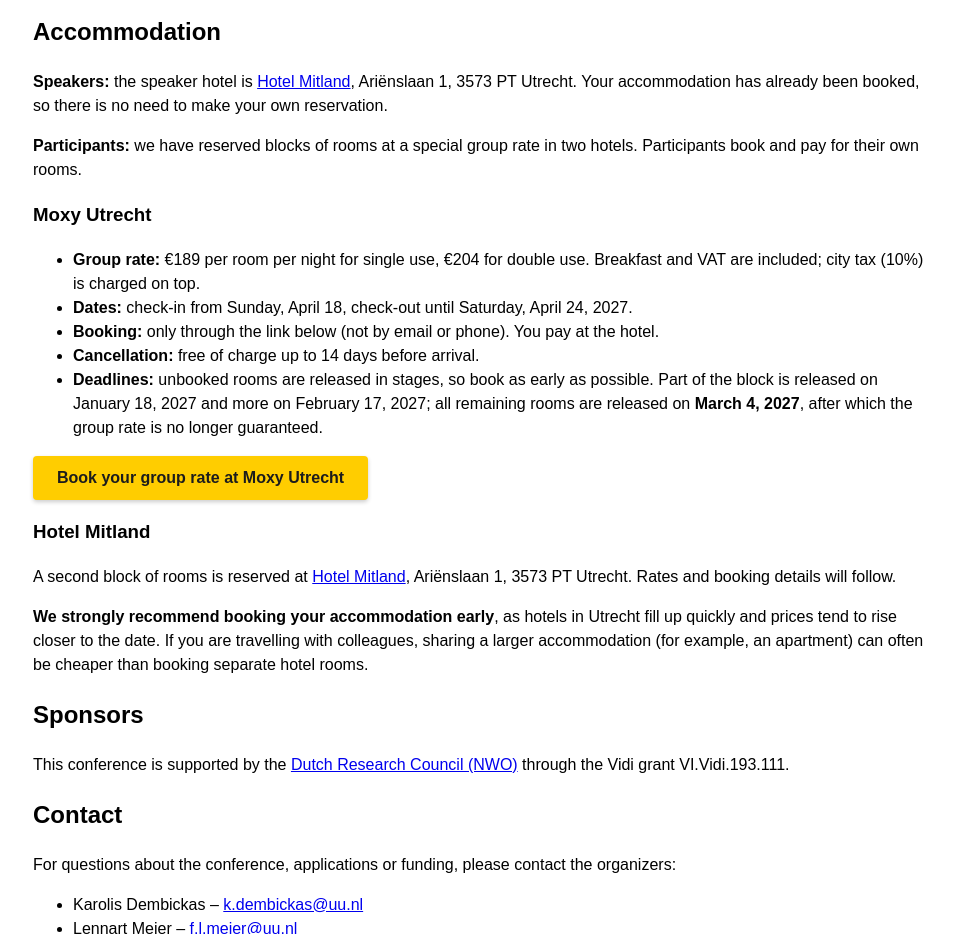
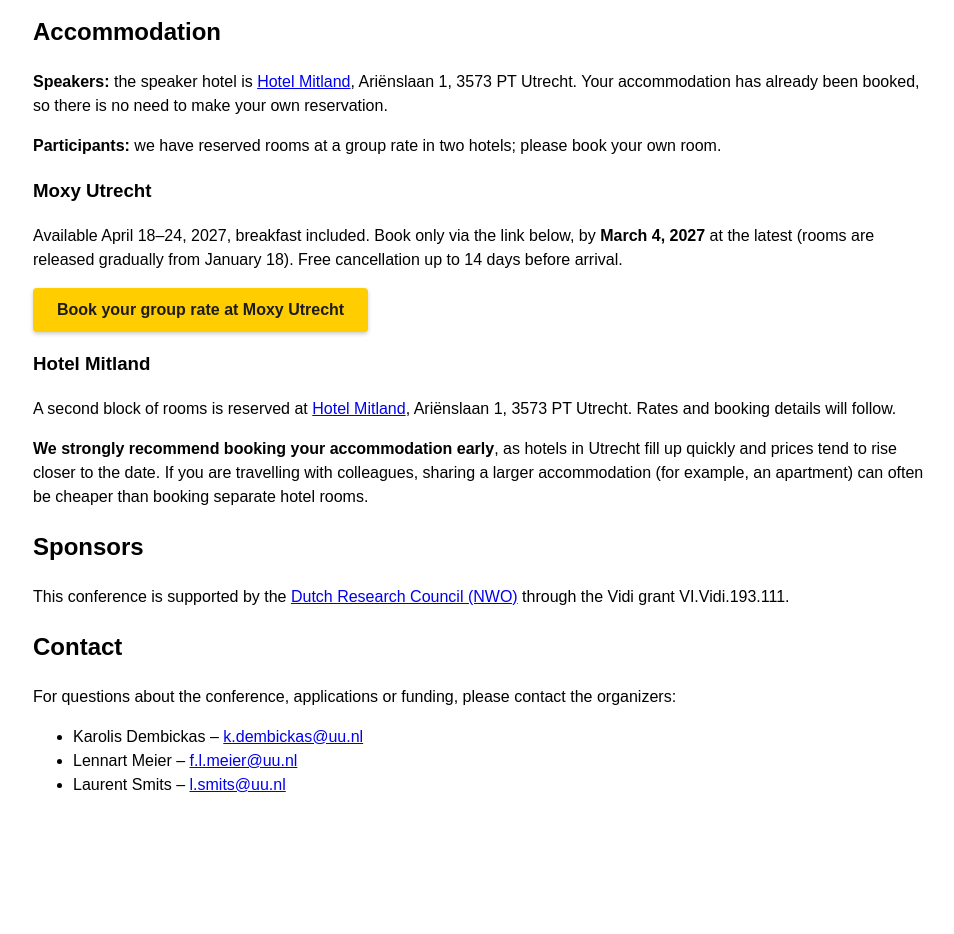
Before and after one commit to Silorak42/Silorak42.github.io, a plain HTML site: page Organisation/Elliptic/Elliptic.html in a window 1280 px wide. Shown: the part 4760-5694 px from the top of the page, without its empty margins (157-1111 px from the left). After the commit the page ends 5613 px from the top, so only its background shows below. Drawn offline with Linux system fonts and the light colour scheme.

Commit message:
Shorten conference accommodation section
Condense Moxy details into one paragraph and drop rate and payment info.

Co-Authored-By: Claude Opus 5.5 <noreply@anthropic.com>

```diff
--- a/Organisation/Elliptic/Elliptic.html
+++ b/Organisation/Elliptic/Elliptic.html
@@ -236,16 +236,10 @@
   <section>
     <h2>Accommodation</h2>
     <p><strong>Speakers:</strong> the speaker hotel is <a href="https://www.mitland.nl/en/" target="_blank" rel="noopener">Hotel Mitland</a>, Ari&euml;nslaan 1, 3573 PT Utrecht. Your accommodation has already been booked, so there is no need to make your own reservation.</p>
-    <p><strong>Participants:</strong> we have reserved blocks of rooms at a special group rate in two hotels. Participants book and pay for their own rooms.</p>
+    <p><strong>Participants:</strong> we have reserved rooms at a group rate in two hotels; please book your own room.</p>
 
     <h3>Moxy Utrecht</h3>
-    <ul>
-      <li><strong>Group rate:</strong> &euro;189 per room per night for single use, &euro;204 for double use. Breakfast and VAT are included; city tax (10%) is charged on top.</li>
-      <li><strong>Dates:</strong> check-in from Sunday, April 18, check-out until Saturday, April 24, 2027.</li>
-      <li><strong>Booking:</strong> only through the link below (not by email or phone). You pay at the hotel.</li>
-      <li><strong>Cancellation:</strong> free of charge up to 14 days before arrival.</li>
-      <li><strong>Deadlines:</strong> unbooked rooms are released in stages, so book as early as possible. Part of the block is released on January 18, 2027 and more on February 17, 2027; all remaining rooms are released on <strong>March 4, 2027</strong>, after which the group rate is no longer guaranteed.</li>
-    </ul>
+    <p>Available April 18&ndash;24, 2027, breakfast included. Book only via the link below, by <strong>March 4, 2027</strong> at the latest (rooms are released gradually from January 18). Free cancellation up to 14 days before arrival.</p>
     <p><a class="button" href="https://app.marriott.com/resview2?id=1794578404313&amp;key=GRP&amp;app=resvlink" target="_blank" rel="noopener">Book your group rate at Moxy Utrecht</a></p>
 
     <h3>Hotel Mitland</h3>
```
